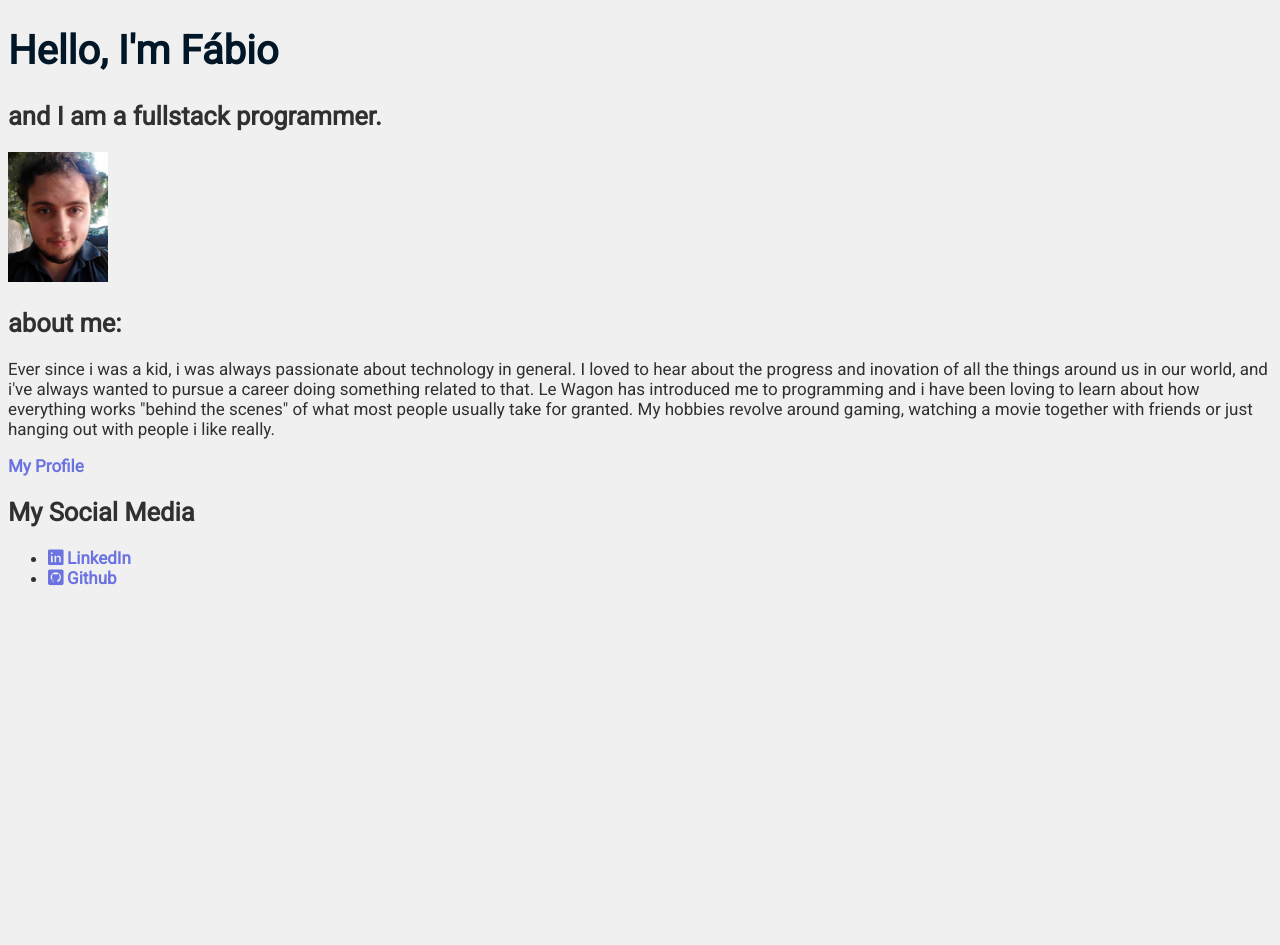
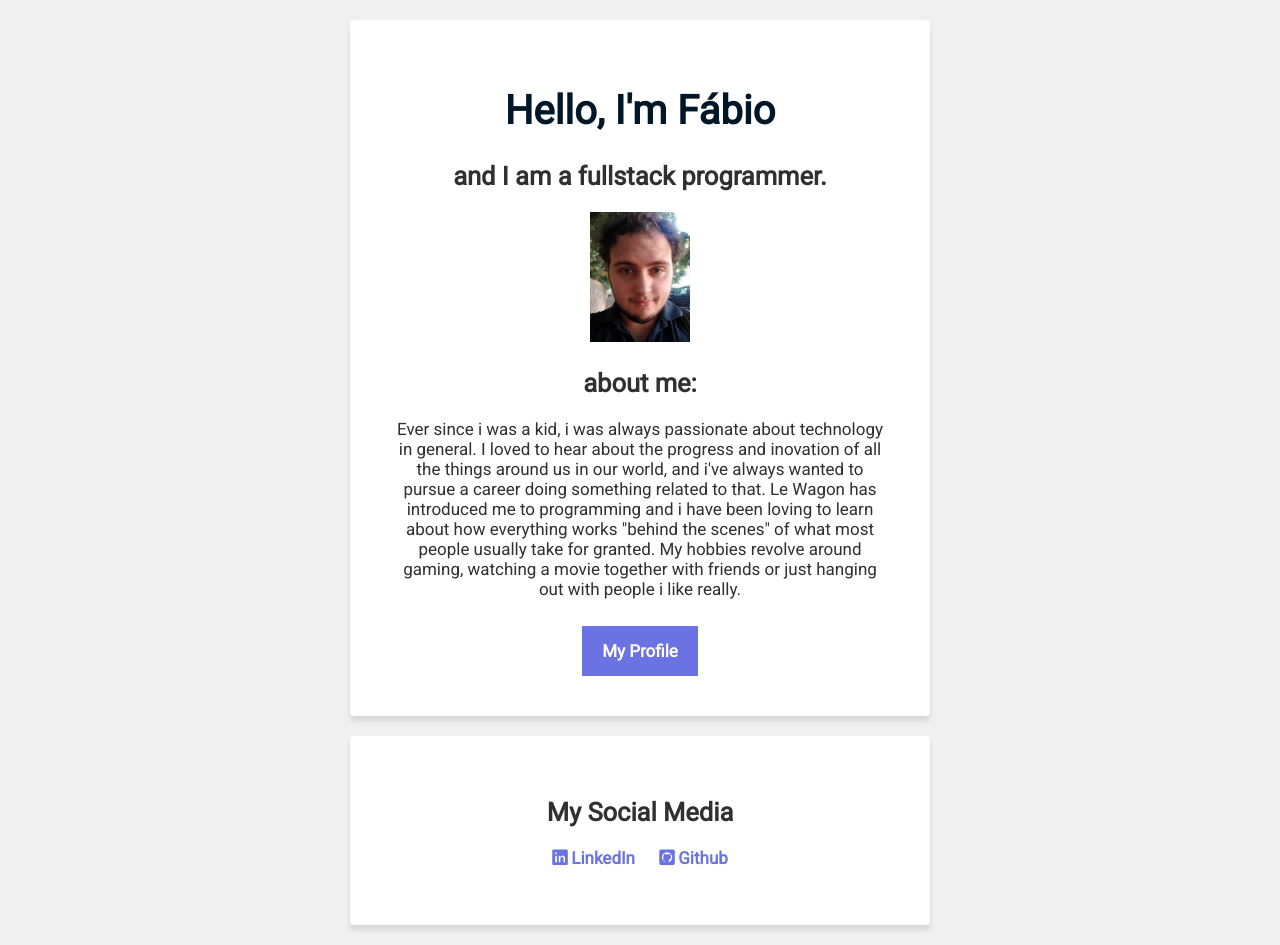
Before and after one commit to Fabifreire/F-bio-Profile, a plain HTML site: page index.html in a window 1280 px wide. Before the commit the page ends 800 px from the top, so only its background shows below. Drawn offline with Linux system fonts and the light colour scheme.

Commit message:
myprofile

```diff
--- a/index.html
+++ b/index.html
@@ -4,22 +4,27 @@
   <head>
     <title> Fábio's Profile </title>
     <meta charset="utf-8">
+    <meta name="viewport" content="width=device-width, initial-scale=1">
     <link rel="stylesheet" href="https://use.fontawesome.com/releases/v5.6.3/css/all.css">
     <link rel="stylesheet" href="style.css">
   </head>
   <body>
+    <div class="card-white">
       <h1>Hello, I'm Fábio</h1>
       <h2> and I am a fullstack programmer. </h2>
-  	<img src="images/Profile.jpg" alt="Fábio" width=100>
+      <img src="images/Profile.jpg" alt="Fábio" width=100 id="img-circle">
       <h2> about me: </h2>
       <p> Ever since i was a kid, i was always passionate about technology in general. I loved to hear about the progress and inovation of all the things around us in our world, and i've always wanted to pursue a career doing something related to that. Le Wagon has introduced me to programming and i have been loving to learn about how everything works "behind the scenes" of what most people usually take for granted.
       My hobbies revolve around gaming, watching a movie together with friends or just hanging out with people i like really.
       </p>
-    <a href="https://kitt.lewagon.com/alumni/Fabifreire"target="_blank"> My Profile </a>
+      <a href="https://kitt.lewagon.com/alumni/Fabifreire"target="_blank" id="btn-blue"> My Profile </a>
+    </div>
+    <div class="card-white">
       <h2> My Social Media </h2>
-    <ul>
+      <ul id="list-inline">
         <li><a href="https://www.linkedin.com/in/fabio-freire-6643a9202/"target="_blank"><i class="fab fa-linkedin"></i> LinkedIn</a></li>
         <li><a href="https://github.com/Fabifreire"target="_blank"><i class="fab fa-github-square"></i> Github</a></li>
       </ul>
+    </div>
   </body>
 </html>
--- a/style.css
+++ b/style.css
@@ -6,17 +6,70 @@ body {
   font-weight: 400;
   font-size: 17px;
 }
+
 h1{
   font-size: 40px;
   color: #011627;
   font-family: Roboto, sans-serif;
 }
+
 a {
   font-weight: bold;
   text-decoration: none;
   color: #6B72E1;
 
 }
+
 a:hover {
   opacity: 0.5;
 }
+
+.card-white {
+  background: white;
+  width: 500px;
+  padding: 40px;
+  margin: 20px auto;
+  box-shadow: 0 5px 5px rgba(0,0,0,0.1);
+  border-radius: 4px;
+  text-align: center;
+}
+
+#img-circle {
+  border-radius:
+}
+
+#btn-blue {
+  background: rgb(107,114,225);
+  color: white;
+  padding: 15px 20px;
+  margin-top: 10px;
+  display: inline-block;
+}
+
+#list-inline {
+  list-style: none;
+  padding-left: 0px;
+}
+
+#list-inline li {
+  display: inline;
+  margin: 10px;
+}
+@media (max-width: 960px) {
+  /* For a screen < 960px, this CSS will be read */
+  .card-white {
+    width: 500px;
+  }
+}
+@media (max-width: 720px) {
+  /* For a screen < 720px, this CSS will be read */
+  .card-white {
+    width: 300px;
+  }
+}
+@media (max-width: 540px) {
+  /* For a screen < 540px, this CSS will be read */
+  .card-white {
+    width: 250px;
+  }
+}
```
Lines whose indentation alone changed are shown as unchanged.
